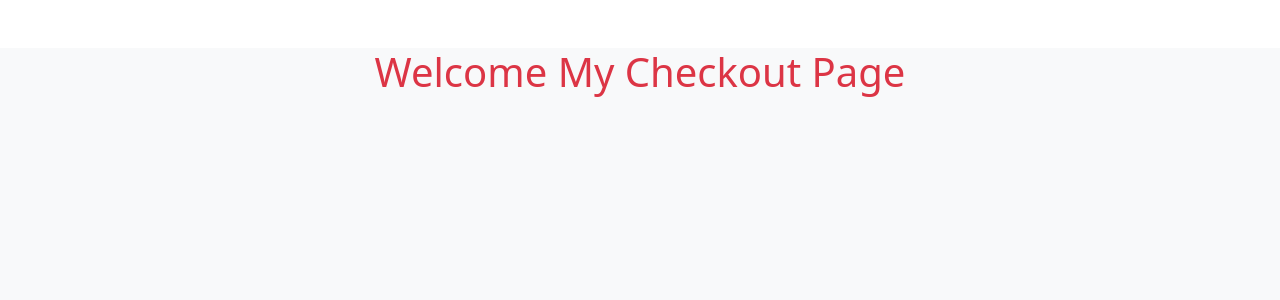
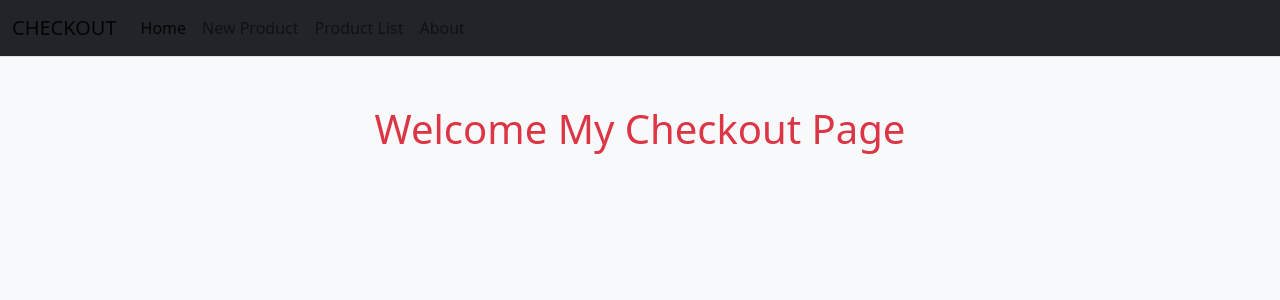
Before and after one commit to AkifKA/checkout, a React (Create React App) app: page / in a window 1280 px wide. Shown: the top 300 px of the page. Built offline with nearby package versions, Linux system fonts and the light colour scheme.

Commit message:
3. Updated Navbar.jsx

```diff
--- a/public/index.html
+++ b/public/index.html
@@ -46,6 +46,10 @@
       To begin the development, run `npm start` or `yarn start`.
       To create a production bundle, use `npm run build` or `yarn build`.
     -->
-
+    <script
+      src="https://cdn.jsdelivr.net/npm/bootstrap@5.3.1/dist/js/bootstrap.bundle.min.js"
+      integrity="sha384-HwwvtgBNo3bZJJLYd8oVXjrBZt8cqVSpeBNS5n7C8IVInixGAoxmnlMuBnhbgrkm"
+      crossorigin="anonymous"
+    ></script>
   </body>
 </html>
--- a/src/App.js
+++ b/src/App.js
@@ -4,6 +4,7 @@
 import About from "./pages/About";
 import Navbar from "./components/Navbar";
 import { BrowserRouter, Route, Routes } from "react-router-dom";
+import UpdateProduct from "./pages/UpdateProduct";
 
 function App() {
   return (
@@ -15,6 +16,7 @@
           <Route path="new-product" element={<NewProduct />} />
           <Route path="product-list" element={<ProductList />} />
           <Route path="about" element={<About />} />
+          <Route path="update-product" element={<UpdateProduct />} />
         </Routes>
       </BrowserRouter>
     </div>
--- a/src/components/Navbar.jsx
+++ b/src/components/Navbar.jsx
@@ -1,9 +1,54 @@
-import React from 'react'
+import React from "react";
+import { NavLink } from "react-router-dom";
 
 const Navbar = () => {
   return (
-   <div></div>
+    <nav
+      className="navbar navbar-expand-lg bg-dark border-bottom border-body"
+      data-bs-theme="dark"
+    >
+      <div className="container-fluid">
+        <NavLink className="navbar-brand" to="/">
+          CHECKOUT
+        </NavLink>
+        <button
+          className="navbar-toggler"
+          type="button"
+          data-bs-toggle="collapse"
+          data-bs-target="#navbarNav"
+          aria-controls="navbarNav"
+          aria-expanded="false"
+          aria-label="Toggle navigation"
+        >
+          <span className="navbar-toggler-icon" />
+        </button>
+        <div className="collapse navbar-collapse" id="navbarNav">
+          <ul className="navbar-nav">
+            <li className="nav-item">
+              <NavLink to="/" className="nav-link active" aria-current="page">
+                Home
+              </NavLink>
+            </li>
+            <li className="nav-item">
+              <NavLink className="nav-link" to="new-product">
+                New Product
+              </NavLink>
+            </li>
+            <li className="nav-item">
+              <NavLink className="nav-link" to="product-list">
+                Product List
+              </NavLink>
+            </li>
+            <li className="nav-item">
+              <NavLink className="nav-link" to="about">
+                About
+              </NavLink>
+            </li>
+          </ul>
+        </div>
+      </div>
+    </nav>
   );
-}
+};
 
-export default Navbar
+export default Navbar;
--- a/src/pages/UpdateProduct.jsx
+++ b/src/pages/UpdateProduct.jsx
@@ -1,15 +1,7 @@
-import React from 'react'
-
-
+import React from "react";
 
 const UpdateProduct = () => {
+  return <div className="container">UpdateProduct</div>;
+};
 
-
-  return (
-    <div className='container'>
-
-    </div>
-  );
-}
-
-export default UpdateProduct
+export default UpdateProduct;
```
